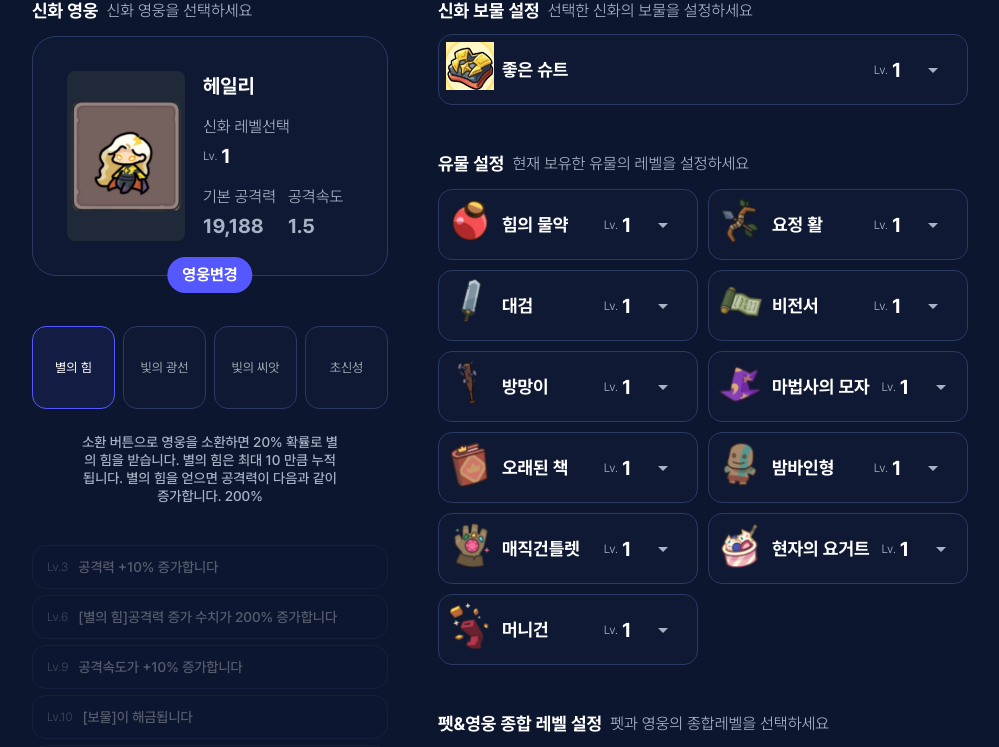
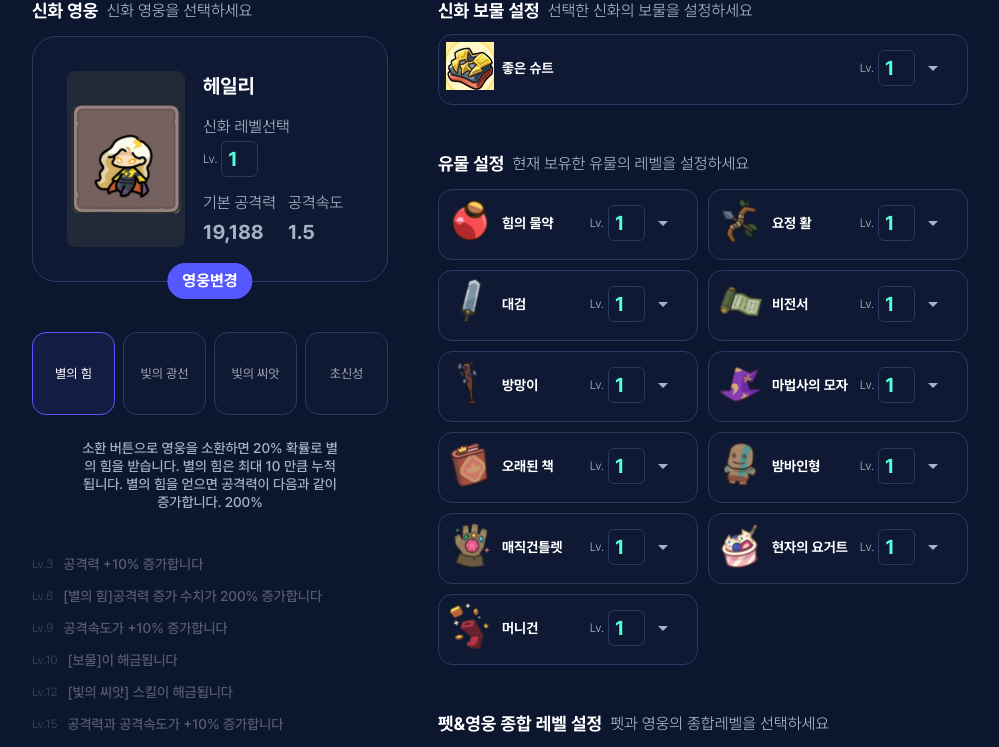
Before and after one commit to Hyeok-gu/luckygame-web, a Next.js app: page / in a window 1280 px wide. Shown: the part 212-959 px from the top of the page, without its empty margins (140-1139 px from the left). Built offline with nearby package versions, Linux system fonts and the light colour scheme.

Commit message:
feat: UI 보완

```diff
--- a/components/BattlePanel.jsx
+++ b/components/BattlePanel.jsx
@@ -40,7 +40,7 @@ export default function BattlePanel(props) {
   const [otherSpeed, setOtherSpeed] = useState(0); //모아공 공격속도%
   const [isBoss, setIsBoss] = useState(false); //보스 공격 On상태
   const [sameTarget, setSameTarget] = useState(false); //같은 대상 공격 상태
-  const [otherHeroLength, setOtherHeroLength] = useState(""); //다른 신화 종류 수
+  const [otherHeroLength, setOtherHeroLength] = useState(0); //다른 신화 종류 수
 
   //로컬스토리지에 저장된 신화 정보 가져오기
   useEffect(() => {
@@ -182,7 +182,7 @@ export default function BattlePanel(props) {
                 <div className={styles.statsBox}>
                   <span className={styles.indexTitle}>최종 공격력</span>
                   <div className={styles.valueWrapper}>
-                    <span className={styles.value}>
+                    <span className={`${styles.value} ${styles.desc}`}>
                       {heroData.defaultPower || "-"}
                     </span>
                     <span className={styles.plusValue}>
@@ -193,7 +193,7 @@ export default function BattlePanel(props) {
                 <div className={styles.statsBox}>
                   <span className={styles.indexTitle}>최종 공격속도</span>
                   <div className={styles.valueWrapper}>
-                    <span className={styles.value}>
+                    <span className={`${styles.value} ${styles.desc}`}>
                       {heroData.defaultSpeed || "-"}
                     </span>
                     <span className={styles.plusValue}>
--- a/components/HeroPanel.jsx
+++ b/components/HeroPanel.jsx
@@ -49,11 +49,6 @@ export default function HeroPanel({ refreshAction }) {
     refreshAction();
   };
 
-  console.log(
-    "heroProfile[selectedHero?.value]",
-    heroProfile[selectedHero?.value]
-  );
-
   return (
     <>
       <div className={styles.panel}>
@@ -74,8 +69,10 @@ export default function HeroPanel({ refreshAction }) {
             <div className={styles.statsBox}>
               <span className={styles.indexTitle}>신화 레벨선택</span>
               <div className={styles.level}>
-                <label>Lv.</label>
+                <label htmlFor="heroLevelSelect">Lv.</label>
                 <select
+                  id="heroLevelSelect"
+                  name="heroLevelSelect"
                   value={selectedHeroLevel}
                   onChange={(e) => {
                     console.log(e.target.value);
--- a/components/ui/styles.module.css
+++ b/components/ui/styles.module.css
@@ -45,7 +45,7 @@
 .supportItem .infoArea {
   display: flex;
   flex-direction: column;
-  padding-top: 12px;
+  padding-top: 8px;
   flex: 1;
 }
 
@@ -57,7 +57,7 @@
 }
 
 .supportItem .title {
-  font-size: var(--font-regular);
+  font-size: var(--font-micro);
   line-height: var(--lineHeight-regular);
   font-weight: var(--weight-bold);
   color: var(--default-white);
@@ -89,10 +89,12 @@
 .supportItem .level select {
   margin-left: 4px;
   background: transparent;
-  border: none;
+  border: 1px solid var(--default-border);
+  border-radius: 6px;
+  padding: 2px 6px;
   font-size: var(--font-medium);
   font-weight: var(--weight-bold);
-  color: var(--default-white);
+  color: var(--point-green);
   appearance: none; /* 기본 화살표 제거 (공통) */
   -webkit-appearance: none; /* Safari, Chrome */
   -moz-appearance: none; /* Firefox */
--- a/styles/BattlePanel.module.css
+++ b/styles/BattlePanel.module.css
@@ -162,10 +162,14 @@
 }
 
 .value {
-  font-size: var(--font-medium);
+  font-size: var(--font-regular);
   line-height: var(--lineHeight-medium);
   font-weight: var(--weight-bold);
-  color: var(--default-gray);
+  color: var(--point-green);
+}
+
+.value.desc {
+  color: var(--default-white);
 }
 
 .profileArea .plusValue {
--- a/styles/HeroPanel.module.css
+++ b/styles/HeroPanel.module.css
@@ -83,10 +83,12 @@
 .level select {
   margin-left: 4px;
   background: transparent;
-  border: none;
+  border: 1px solid var(--default-border);
+  border-radius: 6px;
+  padding: 2px 6px;
   font-size: var(--font-medium);
   font-weight: var(--weight-bold);
-  color: var(--default-white);
+  color: var(--point-green);
   appearance: none; /* 기본 화살표 제거 (공통) */
   -webkit-appearance: none; /* Safari, Chrome */
   -moz-appearance: none; /* Firefox */
@@ -136,13 +138,11 @@
 }
 
 .effectDescItem {
-  padding: 14px;
+  padding: 6px 0;
   border-radius: 14px;
   display: flex;
   gap: 10px;
   align-items: center;
-  border: 1px solid var(--default-border);
-  background-color: var(--default-background);
 }
 
 .effectDescItem.disabled {
--- a/styles/RelicPanel.module.css
+++ b/styles/RelicPanel.module.css
@@ -61,10 +61,12 @@
 .levelBox .level select {
   margin-left: 4px;
   background: transparent;
-  border: none;
+  border: 1px solid var(--default-border);
+  border-radius: 6px;
+  padding: 8px 6px;
   font-size: var(--font-medium);
   font-weight: var(--weight-bold);
-  color: var(--default-white);
+  color: var(--point-green);
   appearance: none; /* 기본 화살표 제거 (공통) */
   -webkit-appearance: none; /* Safari, Chrome */
   -moz-appearance: none; /* Firefox */
```
